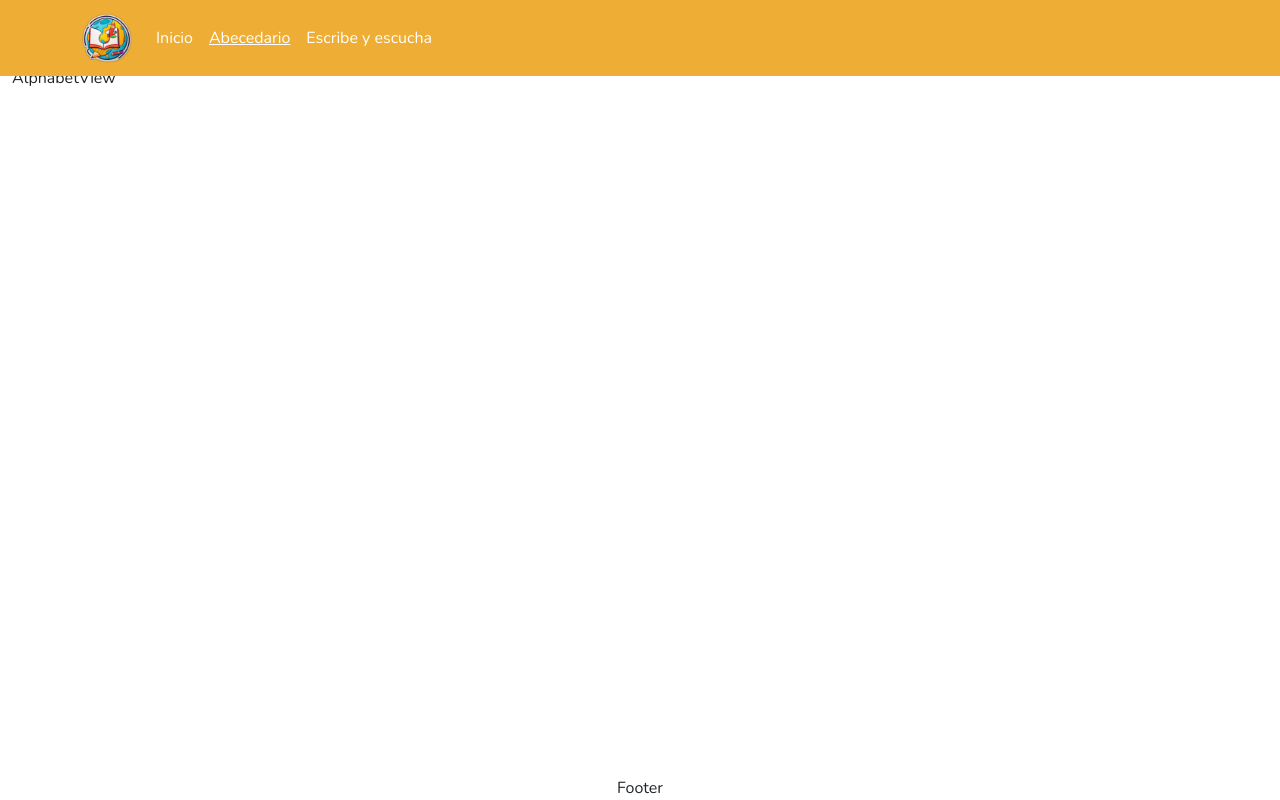
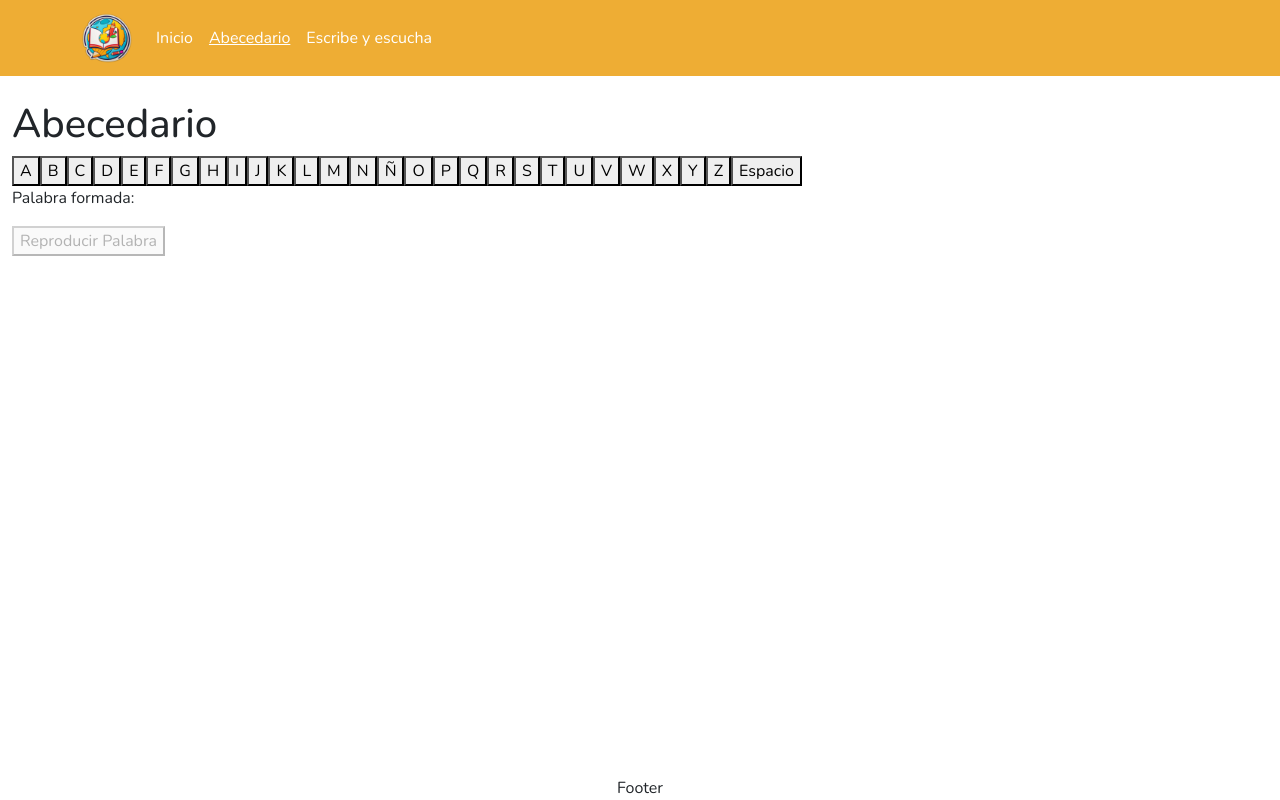
Before and after one commit to AnabelaGuillermo/aprenderDesdeCero, a React (Vite) app: page /Abecedario in a window 1280 px wide. Built offline with nearby package versions, Linux system fonts and the light colour scheme.

Commit message:
Agrego abecedario con sus botones y audio

```diff
--- /dev/null
+++ b/src/components/AlphabetView/Alphabet.jsx
@@ -0,0 +1,36 @@
+import React, { useState } from "react";
+
+export const AlphabetButton = ({ letter, onAddLetter }) => {
+  const [isModalOpen, setIsModalOpen] = useState(false);
+
+  const handleButtonClick = () => {
+    setIsModalOpen(true);
+    const utterance = new SpeechSynthesisUtterance(letter);
+    utterance.lang = "es-ES";
+    speechSynthesis.speak(utterance);
+  };
+
+  const handleAdd = () => {
+    onAddLetter(letter);
+    setIsModalOpen(false);
+  };
+
+  const handleCancel = () => {
+    setIsModalOpen(false);
+  };
+
+  return (
+    <>
+      <button onClick={handleButtonClick}>{letter}</button>
+      {isModalOpen && (
+        <div className="modal">
+          <p>¿Quieres añadir la letra {letter}?</p>
+          <button onClick={handleAdd}>Añadir</button>
+          <button onClick={handleCancel}>Cancelar</button>
+        </div>
+      )}
+    </>
+  );
+};
+
+export default AlphabetButton;
--- a/src/index.css
+++ b/src/index.css
@@ -21,7 +21,7 @@ body {
 }
 
 main {
-  margin-top: 66px;
+  margin-top: 100px;
   flex: 1;
 }
 
--- a/src/views/AlphabetView.jsx
+++ b/src/views/AlphabetView.jsx
@@ -1,9 +1,41 @@
-import React from 'react'
+import React, { useState } from 'react';
+import AlphabetButton from '../components/AlphabetView/Alphabet';
 
-const AlphabetView = () => {
+const alphabet = 'ABCDEFGHIJKLMNÑOPQRSTUVWXYZ'.split('');
+
+function App() {
+  const [word, setWord] = useState('');
+
+  const handleAddLetter = (letter) => {
+    setWord(prevWord => prevWord + letter);
+  };
+
+  const handlePlayWord = () => {
+    const utterance = new SpeechSynthesisUtterance(word);
+    utterance.lang = "es-ES";
+    speechSynthesis.speak(utterance);
+  };
+
+  const handleAddSpace = () => {
+    setWord(prevWord => prevWord + ' ');
+  };
+
   return (
-    <div>AlphabetView</div>
-  )
+    <div className="App">
+      <h1>Abecedario</h1>
+      <div className="alphabet-buttons">
+        {alphabet.map(letter => (
+          <AlphabetButton key={letter} letter={letter} onAddLetter={handleAddLetter} />
+        ))}
+        <button onClick={handleAddSpace}>Espacio</button>
+      </div>
+      <div className="word-display">
+        <p>Palabra formada:</p>
+        <h2>{word}</h2>
+      </div>
+      <button onClick={handlePlayWord} disabled={!word.trim()}>Reproducir Palabra</button>
+    </div>
+  );
 }
 
-export default AlphabetView
+export default App;
```
